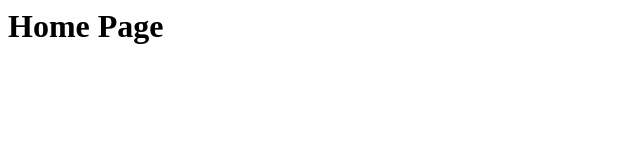
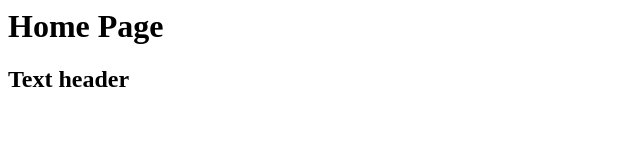
Before and after one commit to Enakoneschniy/git01, a plain HTML site: page index.html in a window 1280 px wide. Shown: the whole page, without its empty margins (0-640 px from the left). Drawn offline with Linux system fonts and the light colour scheme.

Commit message:
second commit

```diff
--- a/index.html
+++ b/index.html
@@ -1 +1,2 @@
 <h1>Home Page</h1>
+<h2>Text header</h2>
```
